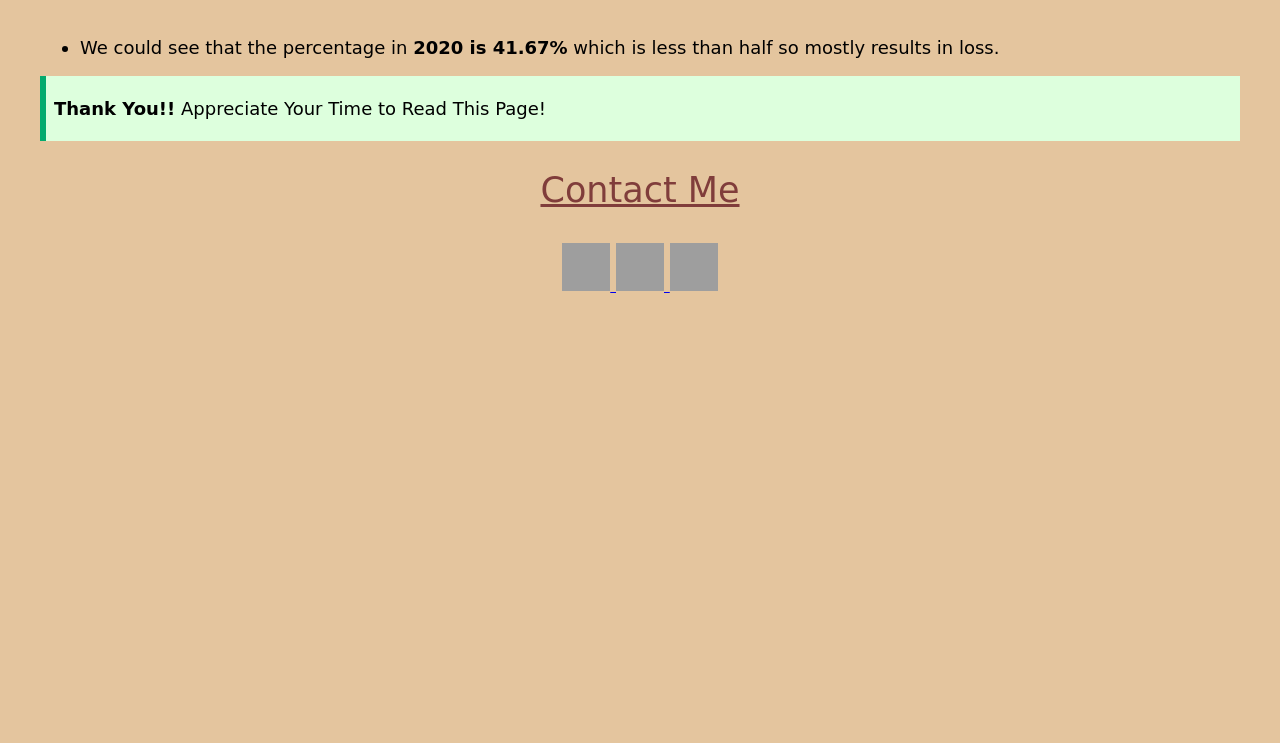
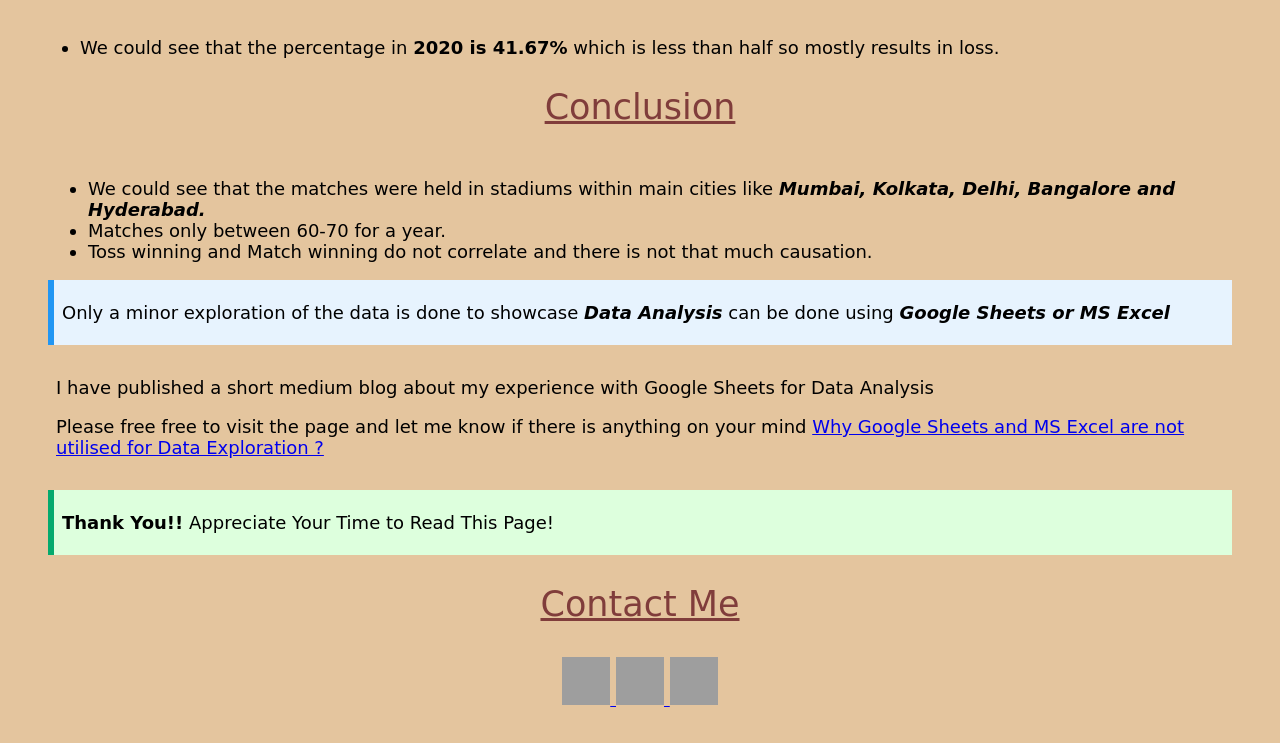
Before and after one commit to Karthik-raghavan/Exploring-IPL-Dataset-in-Google-Sheets, a plain HTML site: page index.html in a window 1280 px wide. Shown: the part 4689-5432 px from the top of the page. Before the commit the page ends 5054 px from the top, so only its background shows below. Drawn offline with Linux system fonts and the light colour scheme; grey boxes are pictures that could not be loaded; a web font is replaced by a local one.

Commit message:
#6 Adding Medium Blog

```diff
--- a/index.html
+++ b/index.html
@@ -141,6 +141,30 @@
             <li>We could see that the percentage in <b>2020 is 41.67%</b> which is less than half so mostly results in loss.</li>
         </ul>
 
+    <h2 class="column-heading">Conclusion</h2>
+
+    <div class="analysis-findings">
+        <ul>
+            <li>We could see that the matches were held in stadiums within main cities like <b><em>Mumbai, Kolkata, Delhi, Bangalore and Hyderabad.</em></b></li>
+            <li>Matches only between 60-70 for a year.</li>
+            <li>Toss winning and Match winning do not correlate and there is not that much causation.</li>
+        </ul>
+
+
+
+
+
+
+    <div class="info">
+        <p>Only a minor exploration of the data is done to showcase <b><em>Data Analysis</em></b> can be done using <b><em>Google Sheets or MS Excel</em></b></p>
+        </div>
+
+    <div class="">
+        <p>I have published a short medium blog about my experience with Google Sheets for Data Analysis</p>
+        <p>Please free free to visit the page and let me know if there is anything on your mind
+        <a href="https://medium.com/@karthik-raghavan/why-google-sheets-and-ms-excel-are-not-utilised-for-data-exploration-1622115f7fc6">Why Google Sheets and MS Excel are not utilised for Data Exploration ?</a>
+        </p>
+    </div>
 
     <div class="success">
         <p><strong>Thank You!!</strong> Appreciate Your Time to Read This Page!</p>
```
